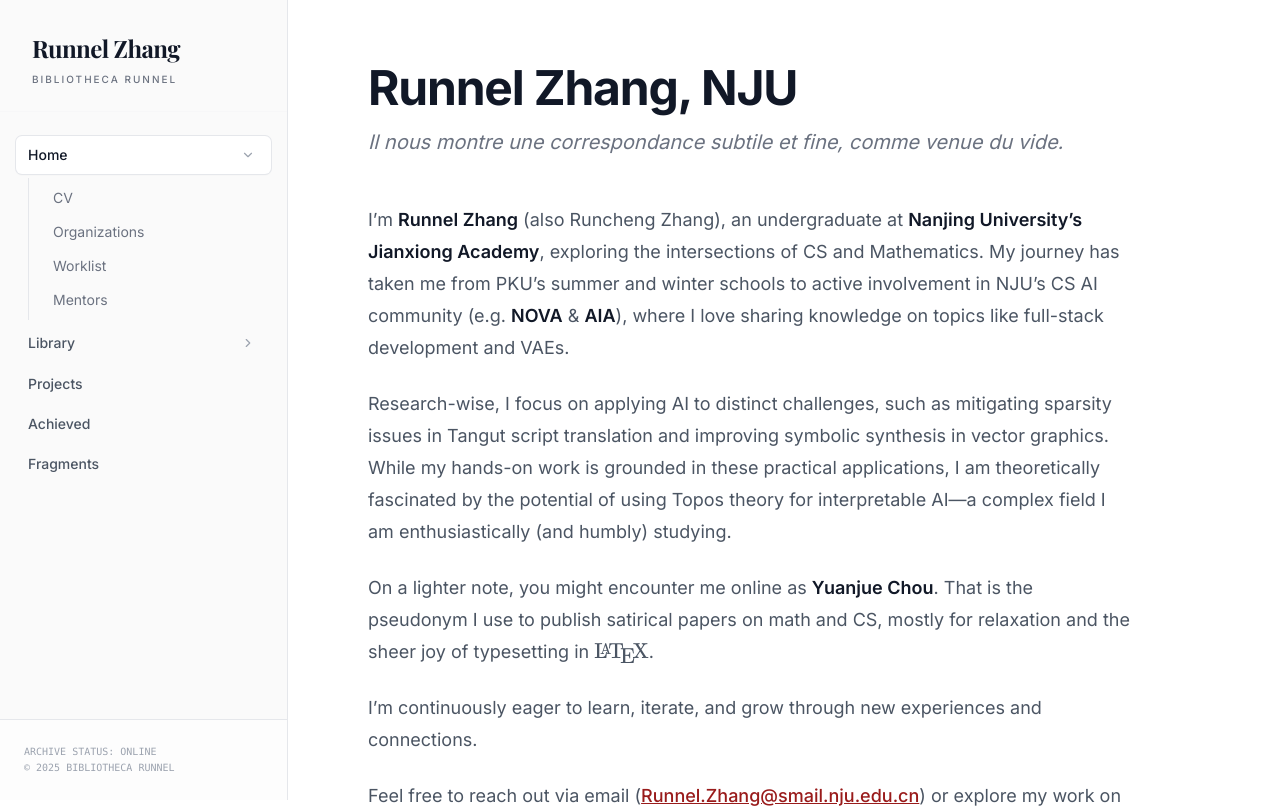
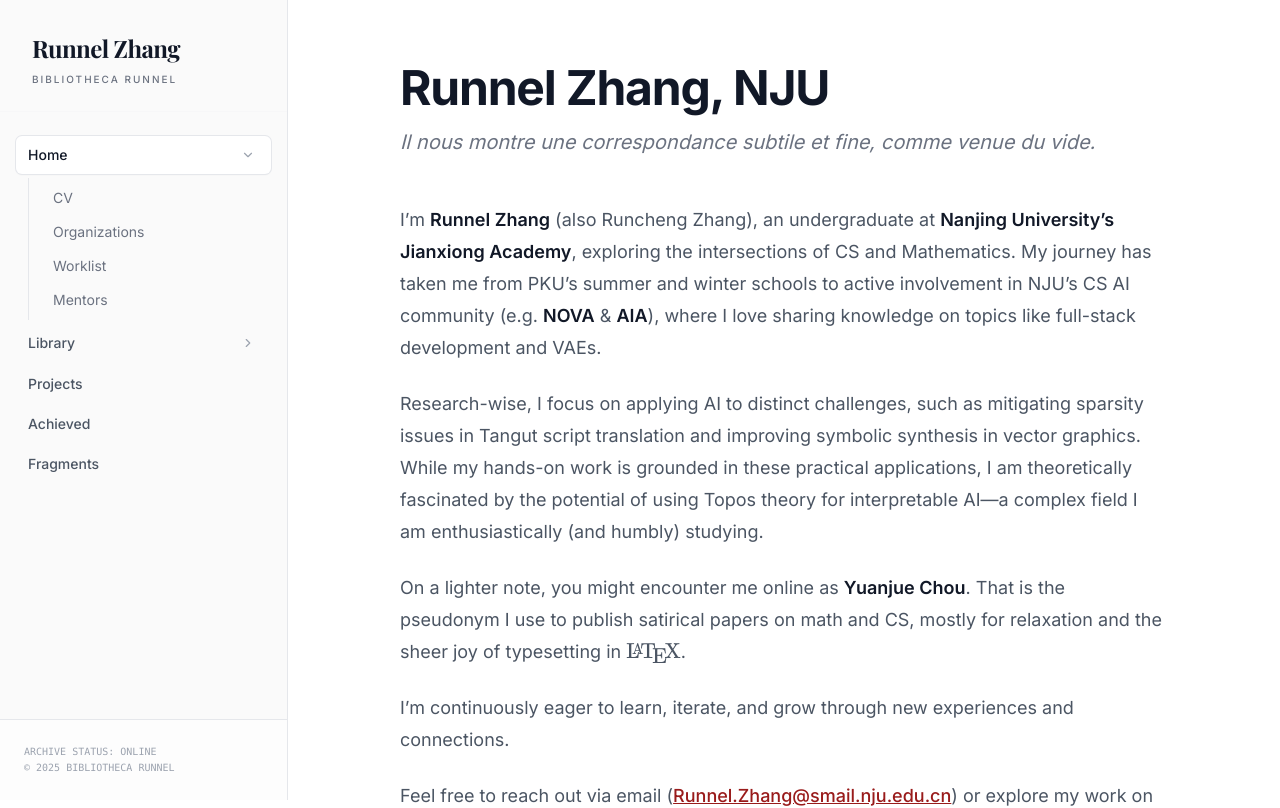
Before and after one commit to ChouYuanjue/bibliotheca-runnel, a Next.js app: page / in a window 1280 px wide. Shown: the top 808 px of the page. Built offline with nearby package versions, Linux system fonts and the light colour scheme; a web font is replaced by a local one.

Commit message:
fix: enhance layout structure for improved responsiveness and clarity in correspondence with Professor Tom Leinster

```diff
--- a/app/layout.tsx
+++ b/app/layout.tsx
@@ -29,8 +29,10 @@ export default function RootLayout({
         <div className="min-h-screen">
           <MobileNav />
           <Sidebar />
-          <main className="md:pl-72 w-full max-w-7xl mx-auto px-6 pb-6 pt-24 md:pr-12 md:pb-12 md:pt-12 lg:pr-16 lg:pb-16 lg:pt-16">
-            {children}
+          <main className="md:pl-72 w-full">
+            <div className="max-w-7xl mx-auto px-6 pb-6 pt-24 md:p-12 lg:p-16">
+              {children}
+            </div>
           </main>
         </div>
       </body>
```
Also changed, not shown: data/fragments/leinster-email/index.md (+6 -1 lines), data/fragments.json.
